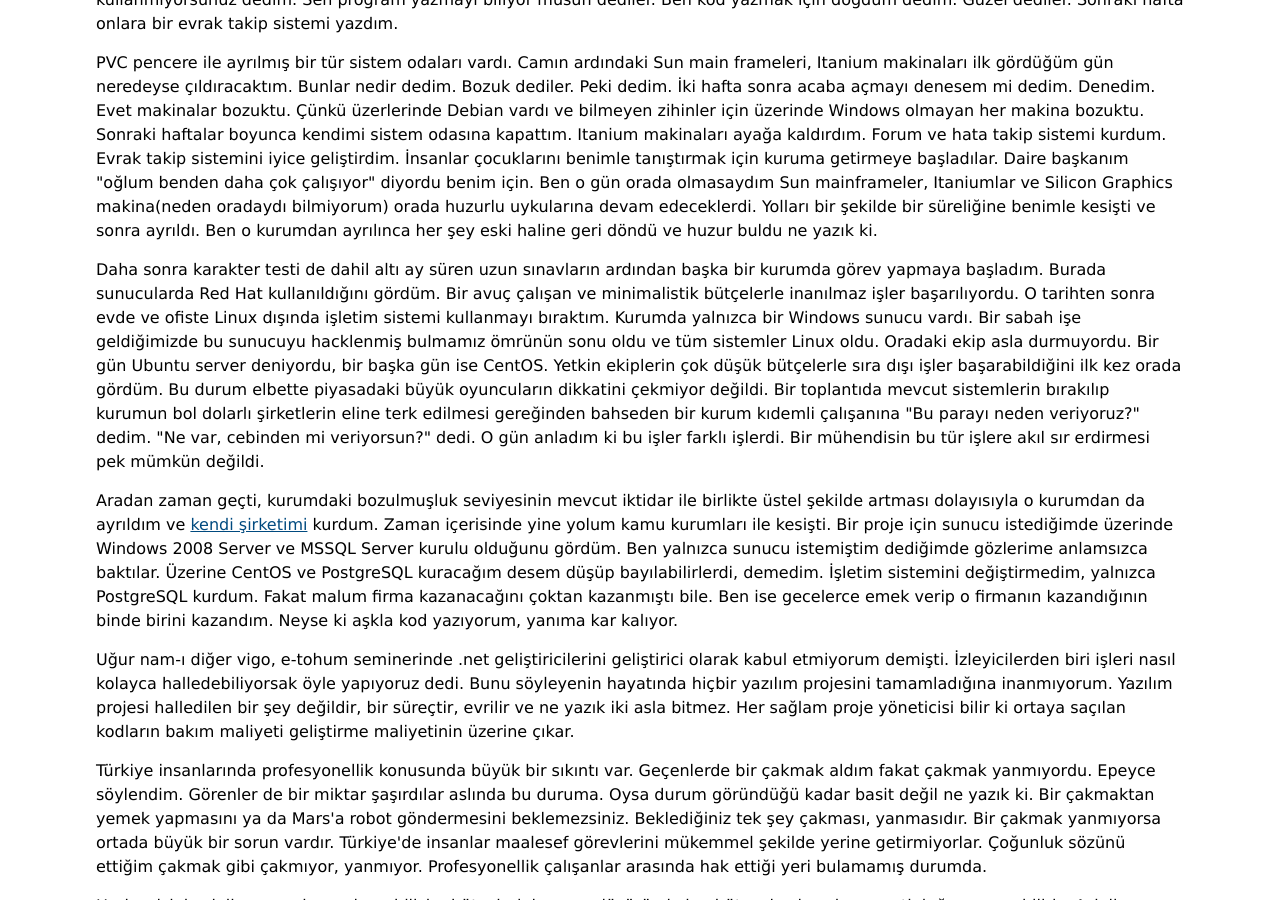
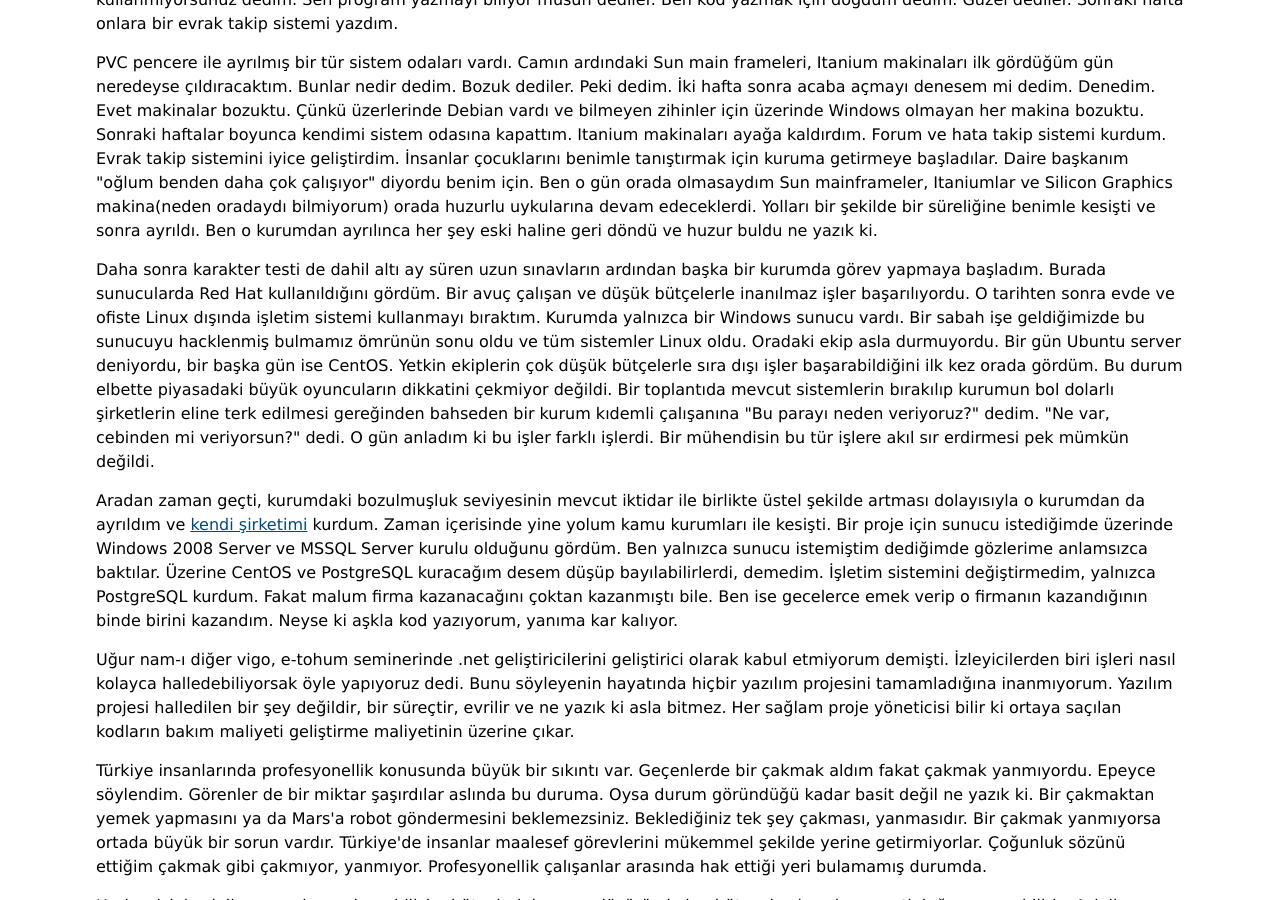
Before and after one commit to fehmicansaglam/fehmicansaglam.github.com, a Jekyll site: the page built from _posts/2012-12-20-kurumlarin-nitelikce-yetersiz-bilisim-personeli.html, in a window 1280 px wide and 900 px high, scrolled down 478 px. Built offline with Jekyll 4.4.1, drawn with Linux system fonts in a browser that asks for light colours; comment, search, counter and statistics services are not loaded.

Commit message:
fix typo

```diff
--- a/_posts/2012-12-20-kurumlarin-nitelikce-yetersiz-bilisim-personeli.html
+++ b/_posts/2012-12-20-kurumlarin-nitelikce-yetersiz-bilisim-personeli.html
@@ -18,7 +18,7 @@
 </p>
 
 <p>
-	Daha sonra karakter testi de dahil altı ay süren uzun sınavların ardından başka bir kurumda görev yapmaya başladım. Burada sunucularda Red Hat kullanıldığını gördüm. Bir avuç çalışan ve minimalistik bütçelerle inanılmaz işler başarılıyordu. O tarihten sonra evde ve ofiste Linux dışında işletim sistemi kullanmayı bıraktım. Kurumda yalnızca bir Windows sunucu vardı. Bir sabah işe geldiğimizde bu sunucuyu hacklenmiş bulmamız ömrünün sonu oldu ve tüm sistemler Linux oldu. Oradaki ekip asla durmuyordu. Bir gün Ubuntu server deniyordu, bir başka gün ise CentOS. Yetkin ekiplerin çok düşük bütçelerle sıra dışı işler başarabildiğini ilk kez orada gördüm. Bu durum elbette piyasadaki büyük oyuncuların dikkatini çekmiyor değildi. Bir toplantıda mevcut sistemlerin bırakılıp kurumun bol dolarlı şirketlerin eline terk edilmesi gereğinden bahseden bir kurum kıdemli çalışanına "Bu parayı neden veriyoruz?" dedim. "Ne var, cebinden mi veriyorsun?" dedi. O gün anladım ki bu işler farklı işlerdi. Bir mühendisin bu tür işlere akıl sır erdirmesi pek mümkün değildi.
+	Daha sonra karakter testi de dahil altı ay süren uzun sınavların ardından başka bir kurumda görev yapmaya başladım. Burada sunucularda Red Hat kullanıldığını gördüm. Bir avuç çalışan ve düşük bütçelerle inanılmaz işler başarılıyordu. O tarihten sonra evde ve ofiste Linux dışında işletim sistemi kullanmayı bıraktım. Kurumda yalnızca bir Windows sunucu vardı. Bir sabah işe geldiğimizde bu sunucuyu hacklenmiş bulmamız ömrünün sonu oldu ve tüm sistemler Linux oldu. Oradaki ekip asla durmuyordu. Bir gün Ubuntu server deniyordu, bir başka gün ise CentOS. Yetkin ekiplerin çok düşük bütçelerle sıra dışı işler başarabildiğini ilk kez orada gördüm. Bu durum elbette piyasadaki büyük oyuncuların dikkatini çekmiyor değildi. Bir toplantıda mevcut sistemlerin bırakılıp kurumun bol dolarlı şirketlerin eline terk edilmesi gereğinden bahseden bir kurum kıdemli çalışanına "Bu parayı neden veriyoruz?" dedim. "Ne var, cebinden mi veriyorsun?" dedi. O gün anladım ki bu işler farklı işlerdi. Bir mühendisin bu tür işlere akıl sır erdirmesi pek mümkün değildi.
 </p>
 
 <p>
@@ -26,7 +26,7 @@
 </p>
 
 <p>
-	Uğur nam-ı diğer vigo, e-tohum seminerinde .net geliştiricilerini geliştirici olarak kabul etmiyorum demişti. İzleyicilerden biri işleri nasıl kolayca halledebiliyorsak öyle yapıyoruz dedi. Bunu söyleyenin hayatında hiçbir yazılım projesini tamamladığına inanmıyorum. Yazılım projesi halledilen bir şey değildir, bir süreçtir, evrilir ve ne yazık iki asla bitmez. Her sağlam proje yöneticisi bilir ki ortaya saçılan kodların bakım maliyeti geliştirme maliyetinin üzerine çıkar.
+	Uğur nam-ı diğer vigo, e-tohum seminerinde .net geliştiricilerini geliştirici olarak kabul etmiyorum demişti. İzleyicilerden biri işleri nasıl kolayca halledebiliyorsak öyle yapıyoruz dedi. Bunu söyleyenin hayatında hiçbir yazılım projesini tamamladığına inanmıyorum. Yazılım projesi halledilen bir şey değildir, bir süreçtir, evrilir ve ne yazık ki asla bitmez. Her sağlam proje yöneticisi bilir ki ortaya saçılan kodların bakım maliyeti geliştirme maliyetinin üzerine çıkar.
 </p>
 
 <p>
```
